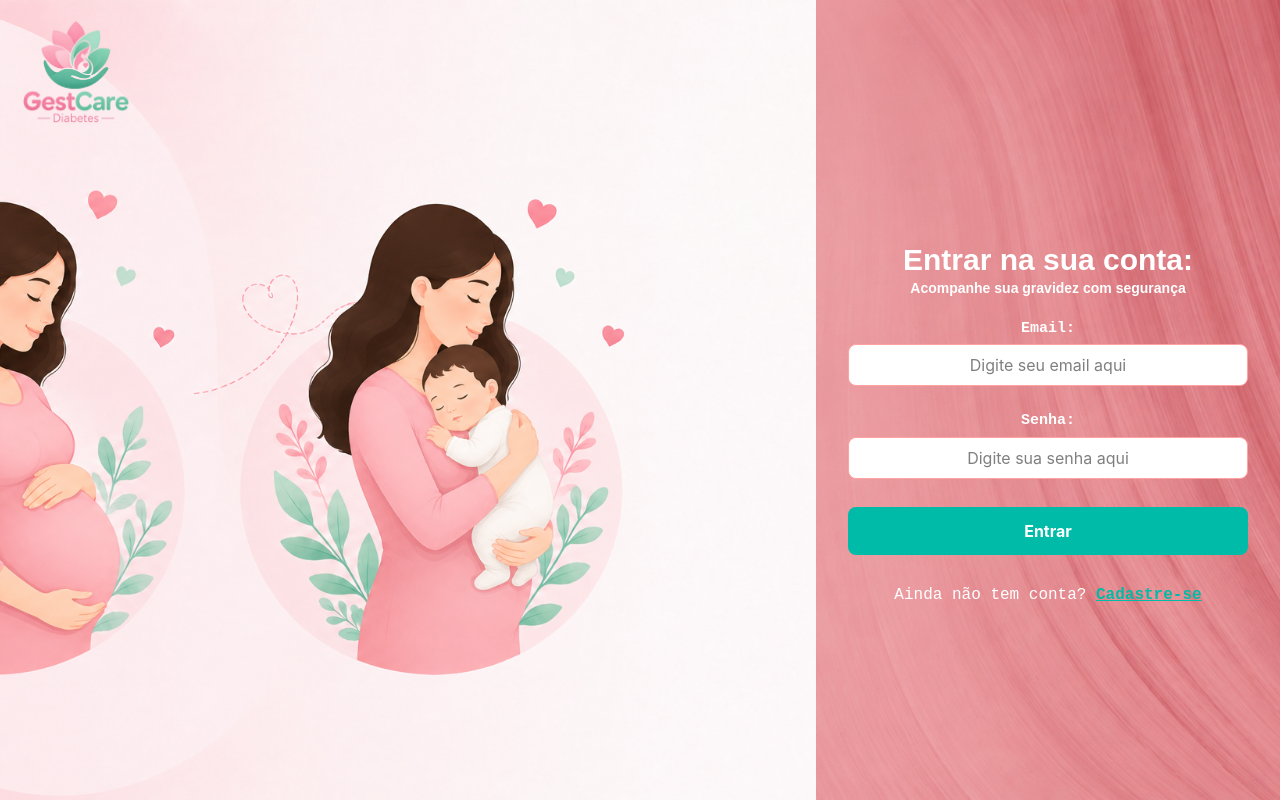
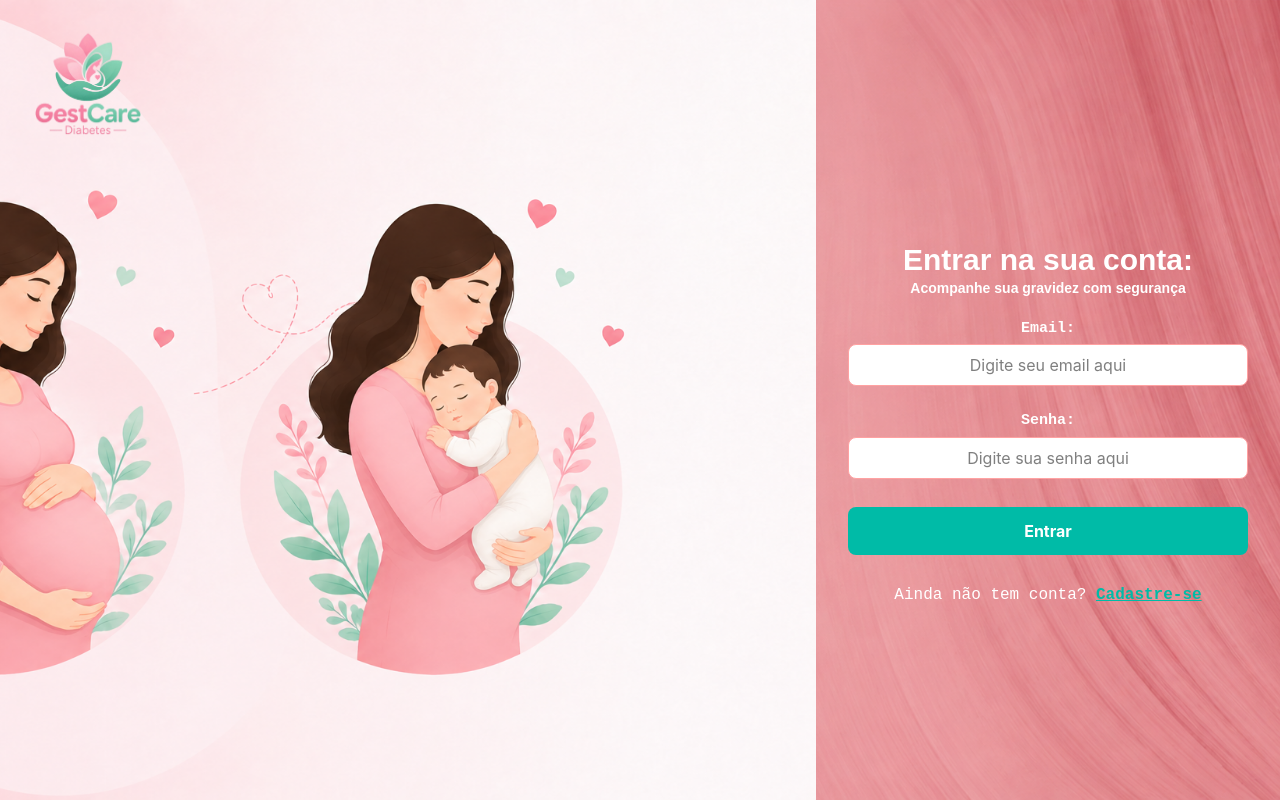
Before and after one commit to Alef-A-Santos/Gestcare, a React (Vite) app in the folder src/frontend/: page / in a window 1280 px wide. Built offline with nearby package versions, Linux system fonts and the light colour scheme.

Commit message:
ajustes finais

```diff
--- a/src/frontend/src/pages/Home.jsx
+++ b/src/frontend/src/pages/Home.jsx
@@ -9,7 +9,7 @@ function Home() {
   return (
     <div>
       <div className="min-h-screen flex flex-col md:flex-row">
-        <div className="m-4 flex w-20 md:w-35 h-1/2 absolute">
+        <div className="m-7 flex w-20 md:w-35 h-1/2 absolute">
           <Logo img={logoRosa} />
         </div>
 
```
